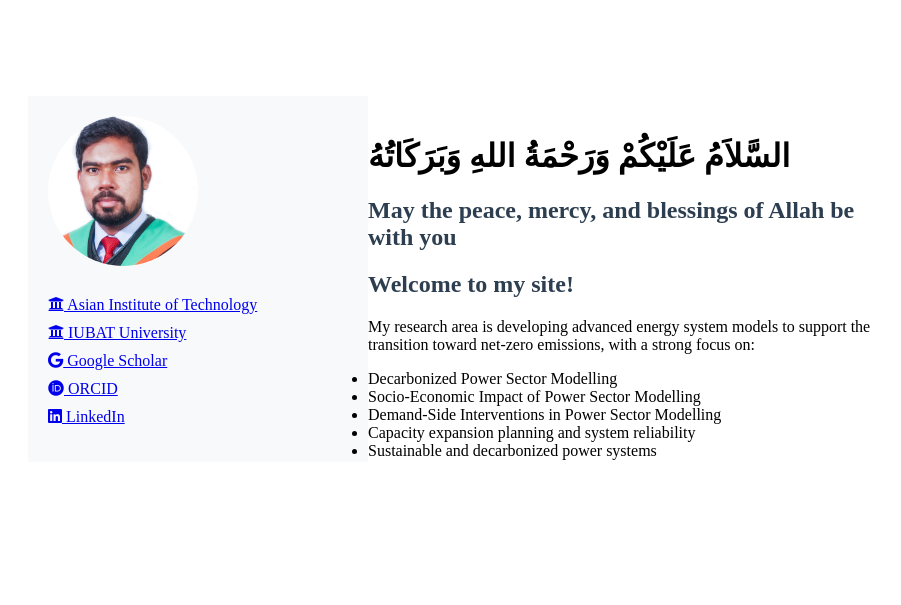
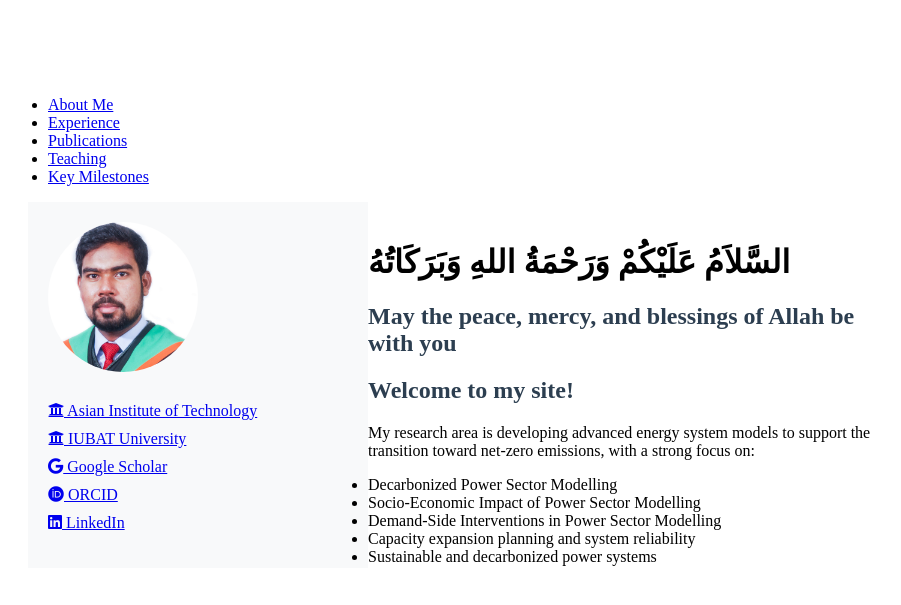
Before and after one commit to FiruzAhamed/firuzahamed.github.io, a Jekyll site: the page built from index.md, in a window 1280 px wide. Shown: the top 605 px of the page, without its empty margins (164-1065 px from the left). Built offline with Jekyll 4.4.1, drawn with Linux system fonts in a browser that asks for light colours.

Commit message:
Update index.md

```diff
--- a/index.md
+++ b/index.md
@@ -3,6 +3,17 @@
 title: Firuz Ahamed Nahid
 permalink: /
 ---
+
+<nav class="top-nav">
+  <ul>
+    <li><a href="/about/">About Me</a></li>
+    <li><a href="/experience/">Experience</a></li>
+    <li><a href="/publications/">Publications</a></li>
+    <li><a href="/teaching/">Teaching</a></li>
+    <li><a href="/milestones/">Key Milestones</a></li>
+  </ul>
+</nav>
+
 
 <div class="sidebar">
   <img src="/image/Untitled design.png" alt="Profile Picture" class="profile-img">
```
